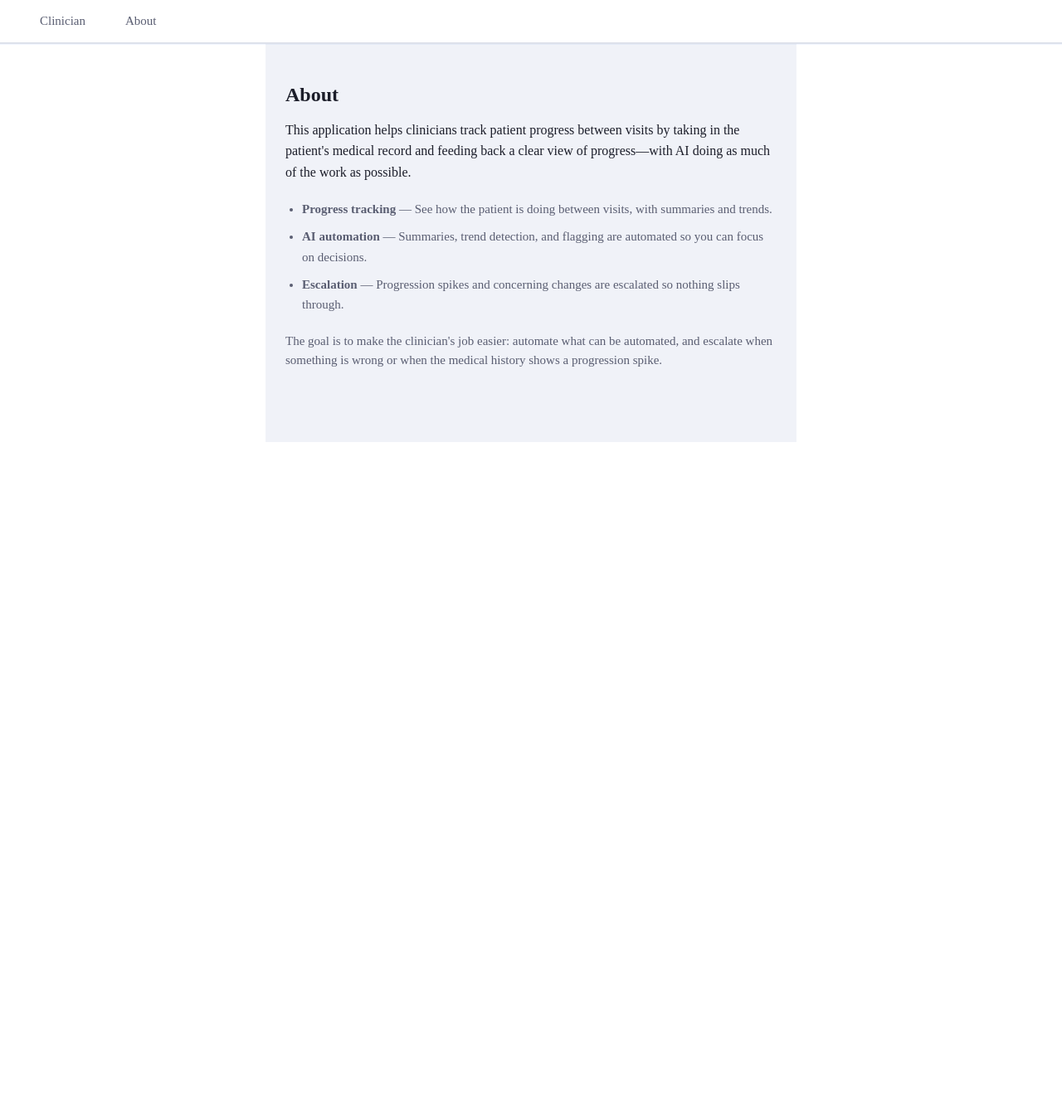
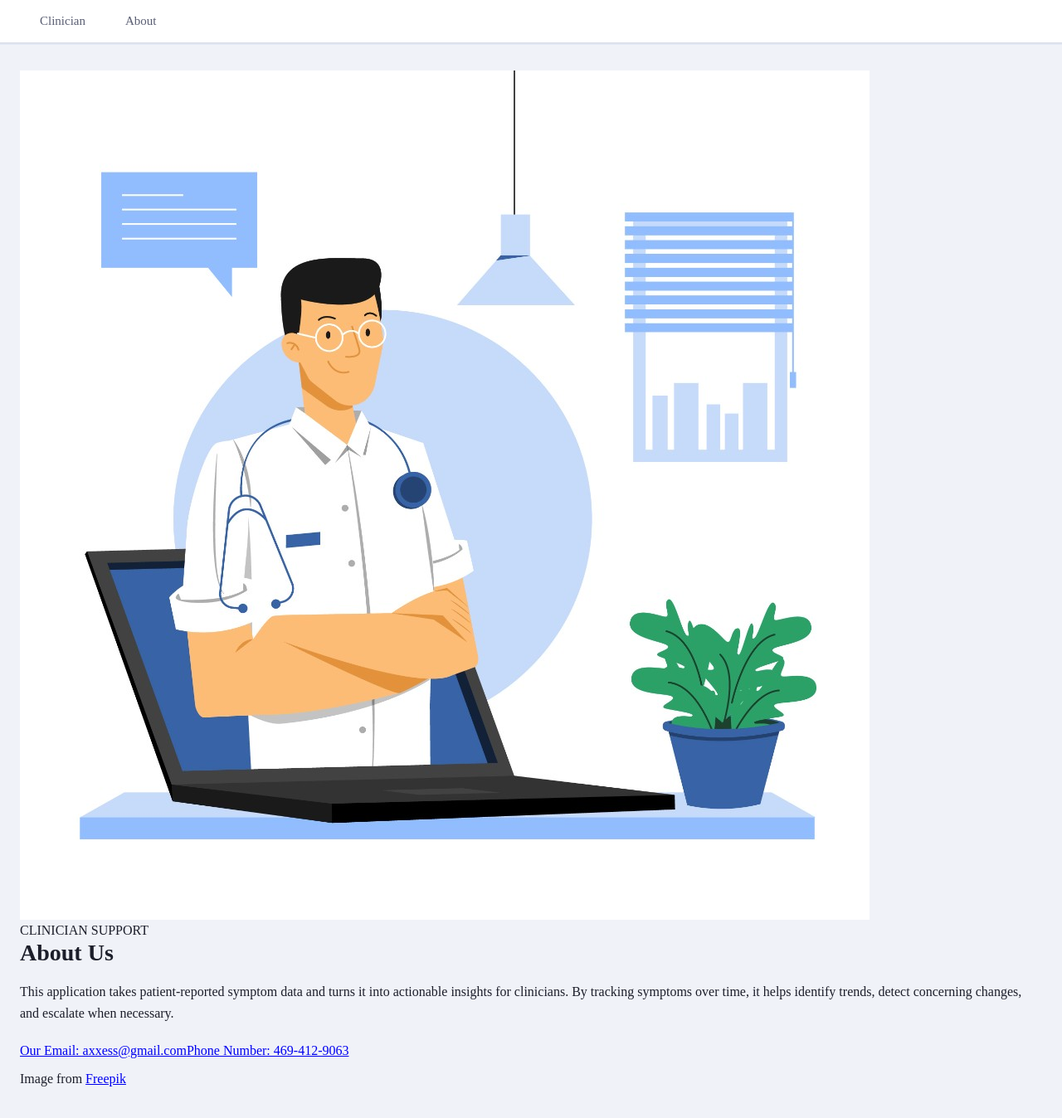
Before and after one commit to nguyendylan164-droid/AxxessHack, a React app in the folder frontend/: page /about in a window 1280 px wide. Shown: the top 1348 px of the page at 83% size. Before the commit the page ends 800 px from the top, so only its background shows below. Built offline with nearby package versions, Linux system fonts and the light colour scheme; the HTML template or start-up script is replaced by a standard one.

Commit message:
about page redesign

```diff
--- a/frontend/package.json
+++ b/frontend/package.json
@@ -12,6 +12,7 @@
   "dependencies": {
     "react": "^19.2.0",
     "react-dom": "^19.2.0",
+    "react-icons": "^5.5.0",
     "react-router-dom": "^7.13.0"
   },
   "devDependencies": {
--- a/frontend/src/App.css
+++ b/frontend/src/App.css
@@ -671,45 +671,97 @@ body {
   background: var(--accent-soft);
 }
 
-/* About page */
+/* About page - full-page two-column layout */
 .about-page {
-  max-width: 640px;
-  margin: 0 auto;
-  min-height: 60vh;
+  min-height: calc(100vh - 4rem);
   padding: 2rem 1.5rem;
   background: var(--bg-page);
+  display: flex;
+  flex-direction: column;
+  justify-content: center;
+  box-sizing: border-box;
 }
 
 .about-page h1 {
-  font-size: 1.5rem;
+  font-size: 1.75rem;
   font-weight: 600;
   color: var(--text-primary);
-  margin-bottom: 1rem;
+  margin: 0 0 1rem;
+  line-height: 1.3;
 }
 
 .about-lead {
   font-size: 1rem;
   line-height: 1.6;
   color: var(--text-primary);
-  margin-bottom: 1.25rem;
+  margin: 0 0 1.5rem;
 }
 
 .about-features {
-  margin: 0 0 1.25rem;
-  padding-left: 1.25rem;
+  margin: 0 0 1.5rem;
+  padding: 0;
+  list-style: none;
   font-size: 0.9375rem;
   color: var(--text-secondary);
   line-height: 1.65;
 }
 
 .about-features li {
-  margin-bottom: 0.5rem;
+  display: flex;
+  align-items: flex-start;
+  gap: 0.75rem;
+  margin-bottom: 0.75rem;
+}
+
+.about-features li:last-child {
+  margin-bottom: 0;
+}
+
+.about-features .icon {
+  flex-shrink: 0;
+  width: 1.25rem;
+  height: 1.25rem;
+  margin-top: 0.15em;
+  color: var(--accent);
+  vertical-align: middle;
+}
+
+.about-features strong {
+  color: var(--text-primary);
 }
 
 .about-close {
   font-size: 0.9375rem;
   line-height: 1.55;
   color: var(--text-secondary);
+  margin: 0 0 1.5rem;
+}
+
+.about-page .contact {
+  font-size: 0.9375rem;
+  color: var(--text-secondary);
+  margin: 0;
+  line-height: 1.8;
+}
+
+.about-page .contact .icon {
+  display: inline-block;
+  width: 1rem;
+  height: 1rem;
+  margin-right: 0.5rem;
+  vertical-align: middle;
+  color: var(--accent);
+  flex-shrink: 0;
+}
+
+.about-page .contact a {
+  color: var(--accent);
+  text-decoration: none;
+  font-weight: 500;
+}
+
+.about-page .contact a:hover {
+  text-decoration: underline;
 }
 
 /* Patient page */
--- a/frontend/src/pages/About.tsx
+++ b/frontend/src/pages/About.tsx
@@ -1,27 +1,35 @@
 export function About() {
   return (
     <div className="about-page">
-      <h1>About</h1>
-      <p className="about-lead">
-        This application helps clinicians track patient progress between visits by taking in the
-        patient&apos;s medical record and feeding back a clear view of progress—with AI doing as much of
-        the work as possible.
-      </p>
-      <ul className="about-features">
-        <li>
-          <strong>Progress tracking</strong> — See how the patient is doing between visits, with summaries and trends.
-        </li>
-        <li>
-          <strong>AI automation</strong> — Summaries, trend detection, and flagging are automated so you can focus on decisions.
-        </li>
-        <li>
-          <strong>Escalation</strong> — Progression spikes and concerning changes are escalated so nothing slips through.
-        </li>
-      </ul>
-      <p className="about-close">
-        The goal is to make the clinician&apos;s job easier: automate what can be automated, and
-        escalate when something is wrong or when the medical history shows a progression spike.
+      <div className="about-container">
+        <div className="about-left">
+          <img
+            src="/about-hero.png"
+            alt="Healthcare technology and online medical consultation"
+            className="about-image"
+          />
+        </div>
+        <div className="about-right">
+          <span className="about-pretitle">CLINICIAN SUPPORT</span>
+          <h1 className="about-title">
+            About <span className="about-title-accent">Us</span>
+          </h1>
+          <p className="about-lead">
+            This application takes patient-reported symptom data and turns it into actionable insights for clinicians. By tracking symptoms over time, it helps identify trends, detect concerning changes, and escalate when necessary.
+          </p>
+          <div className="about-contact">
+            <a href="mailto:axxess@gmail.com" className="about-contact-item">
+              Our Email: axxess@gmail.com
+            </a>
+            <a href="tel:+14694129063" className="about-contact-item">
+              Phone Number: 469-412-9063
+            </a>
+          </div>
+        </div>
+      </div>
+      <p className="about-attribution">
+        Image from <a href="https://www.freepik.com" target="_blank" rel="noopener noreferrer">Freepik</a>
       </p>
     </div>
-  )
+  );
 }
```
Also changed, not shown: frontend/public/about-hero.png (added), 1 other file (tests, documents, lock files or other folders).
